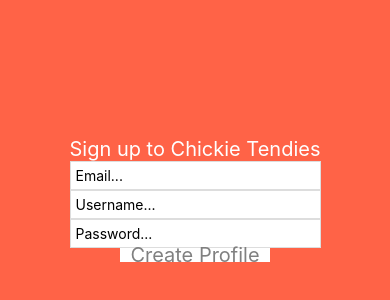
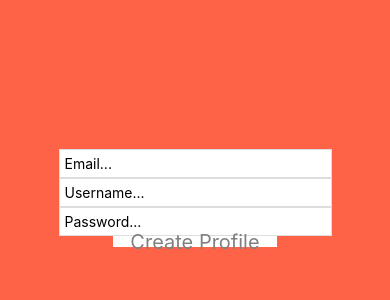
Before and after one commit to ambernay/login-app, a React Native app: screen / in a window 390 px wide. Shown: the part 216-516 px from the top of the page. Built offline with nearby package versions, Linux system fonts and the light colour scheme.

Commit message:
typescript work

```diff
--- a/App.tsx
+++ b/App.tsx
@@ -1,33 +1,14 @@
 import { StatusBar } from 'expo-status-bar';
-import { StyleSheet, Text, View, TextInput, Button, TouchableOpacity } from 'react-native';
+import { StyleSheet, View } from 'react-native';
 import React, { useState } from 'react';
+
+import SignupForm from './components/SignupForm';
 
 const App: React.FC = () => {
 
-  const[submitted, SetSubmitted] = useState(false);
-
-  const buttonHandler = () => {
-    SetSubmitted(!submitted);
-  }
-
   return (
     <View style={styles.container}>
-      <View>
-        <Text style={styles.headingText}>Sign up to Chickie Tendies</Text>
-
-        <View style={styles.formContainer}>
-          <TextInput style={styles.inputBox} placeholder="Email..."/>
-          <TextInput style={styles.inputBox} placeholder="Username..."/>
-          <TextInput style={styles.inputBox} placeholder="Password..."/>
-          {/* vvv button vvv */}
-          <TouchableOpacity style={styles.profileButton} onPress={buttonHandler} >
-            <Text style={styles.smallText}>
-              {submitted ? 'Created' : "Create Profile"}
-            </Text>
-          </TouchableOpacity>
-        </View>
-      </View>
-
+      <SignupForm />
       <StatusBar style="auto" />
     </View>
   );
@@ -38,52 +19,7 @@ const styles = StyleSheet.create({
     flex: 1,
     backgroundColor: 'tomato',
     alignItems: 'center',
-    justifyContent: 'center',
-  },
-
-  signupContainer: {
-    display: 'flex',
-    backgroundColor: 'white',
-    height: '80%',
-    width: '80%',
-    alignItems: 'center',
     justifyContent: 'center'
-  },
-
-  headingText: {
-    display: 'flex',
-    fontSize: 20,
-    color: 'white'
-  },
-
-  formContainer: {
-    display: 'flex',
-    flexDirection: 'column',
-    justifyContent: 'space-evenly',
-    alignItems: 'center',
-    height: '50%'
-  },
-
-  inputBox: {
-    backgroundColor: 'white',
-    borderColor: '#ddd',
-    borderWidth: 1,
-    width: '100%',
-    height: 30,
-    padding: 5
-  },
-
-  profileButton: {
-    backgroundColor: 'white',
-    height: '20%',
-    width: '60%',
-    justifyContent: 'center',
-    alignItems: 'center',
-  },
-
-  smallText: {
-    color: 'gray',
-    fontSize: 20
   }
 });
 
--- /dev/null
+++ b/components/Input.tsx
@@ -0,0 +1,29 @@
+import React, { FC } from 'react';
+import { TextInput, StyleSheet } from 'react-native';
+
+interface Props {
+    name: String;
+    value: String;
+    placeholder: string;
+    onChangeText: (text: string) => void;
+}
+
+const Input: FC<Props> = (props) => {
+    return (
+        <TextInput style={styles.inputBox} name={props.name} value={props.value} placeholder={props.placeholder} onChangeText={props.onChangeText}  />
+    )
+}
+
+const styles = StyleSheet.create({
+
+    inputBox: {
+      backgroundColor: 'white',
+      borderColor: '#ddd',
+      borderWidth: 1,
+      width: '100%',
+      height: 30,
+      padding: 5
+    },
+  });
+
+  export default Input;
--- /dev/null
+++ b/components/SignupForm.tsx
@@ -0,0 +1,101 @@
+import React, { useState, useRef } from 'react';
+import { StyleSheet, Text, View, TextInput, TouchableOpacity,
+  NativeSyntheticEvent, TextInputChangeEventData } from 'react-native';
+import Input from './Input';
+
+interface signupForm {
+    email: string,
+    username: string,
+    password: string
+}
+
+const SignupForm: React.FC<signupForm> = () => {
+
+    const[submitted, SetSubmitted] = useState(false);
+
+    // const [inputValues, setInputValues] = useState<{email: String; username: String; password: String }>
+    // ({email: 'Hello', username: 'world', password: '!'});
+    const [inputValues, setInputValues] = useState('Hello');
+
+    const inputHandler = (text: string): void => {
+      // return(event: React.FormEvent<HTMLInputElement>) => {
+      //   setInputValues({...inputValues, [inputName]: event.target.value})
+      // }
+      //const { value, name } = e.target;
+
+      setInputValues({
+        ...inputValues,
+        [name]: value
+      });
+    };
+
+    const buttonHandler = (event: React.FormEvent) => {
+      SetSubmitted(!submitted);
+    }
+
+
+    return (
+        <View style={styles.pageContainer}>
+            <Text style={styles.headingText}>{inputValues.email}</Text>
+
+            <View style={styles.formContainer}>
+            {/* <TextInput style={styles.inputBox} id='email' value={inputValues} onChangeText={(newValue) => setInputValues(newValue)} placeholder="Email..."/> */}
+              <Input name='email' value={inputValues.email} onChangeText={(newText) => setInputValues(newText)} placeholder="Email..."/>
+              <TextInput style={styles.inputBox} id='username' placeholder="Username..."/>
+              <TextInput style={styles.inputBox} id='password' placeholder="Password..."/>
+              {/* vvv button vvv */}
+              <TouchableOpacity style={styles.profileButton}  onPress={buttonHandler} >
+                  <Text style={styles.smallText}>
+                  {submitted ? 'Created' : "Create Profile"}
+                  </Text>
+              </TouchableOpacity>
+            </View>
+        </View>
+    )
+}
+
+const styles = StyleSheet.create({
+
+    pageContainer: {
+        width: '70%'
+    },
+
+    headingText: {
+      display: 'flex',
+      fontSize: 20,
+      color: 'white',
+      alignSelf: 'center'
+    },
+
+    formContainer: {
+      display: 'flex',
+      flexDirection: 'column',
+      justifyContent: 'space-evenly',
+      alignItems: 'center',
+      height: '50%'
+    },
+
+    inputBox: {
+      backgroundColor: 'white',
+      borderColor: '#ddd',
+      borderWidth: 1,
+      width: '100%',
+      height: 30,
+      padding: 5
+    },
+
+    profileButton: {
+      backgroundColor: 'white',
+      height: '20%',
+      width: '60%',
+      justifyContent: 'center',
+      alignItems: 'center',
+    },
+
+    smallText: {
+      color: 'gray',
+      fontSize: 20
+    }
+  });
+
+export default SignupForm;
--- a/package.json
+++ b/package.json
@@ -12,7 +12,7 @@
     "expo": "~49.0.8",
     "expo-status-bar": "~1.6.0",
     "react": "18.2.0",
-    "react-native": "0.72.4",
+    "react-native": "0.72.6",
     "react-native-extended-stylesheet": "^0.12.0"
   },
   "devDependencies": {
```
Also changed, not shown: 1 other file (tests, documents, lock files or other folders).
